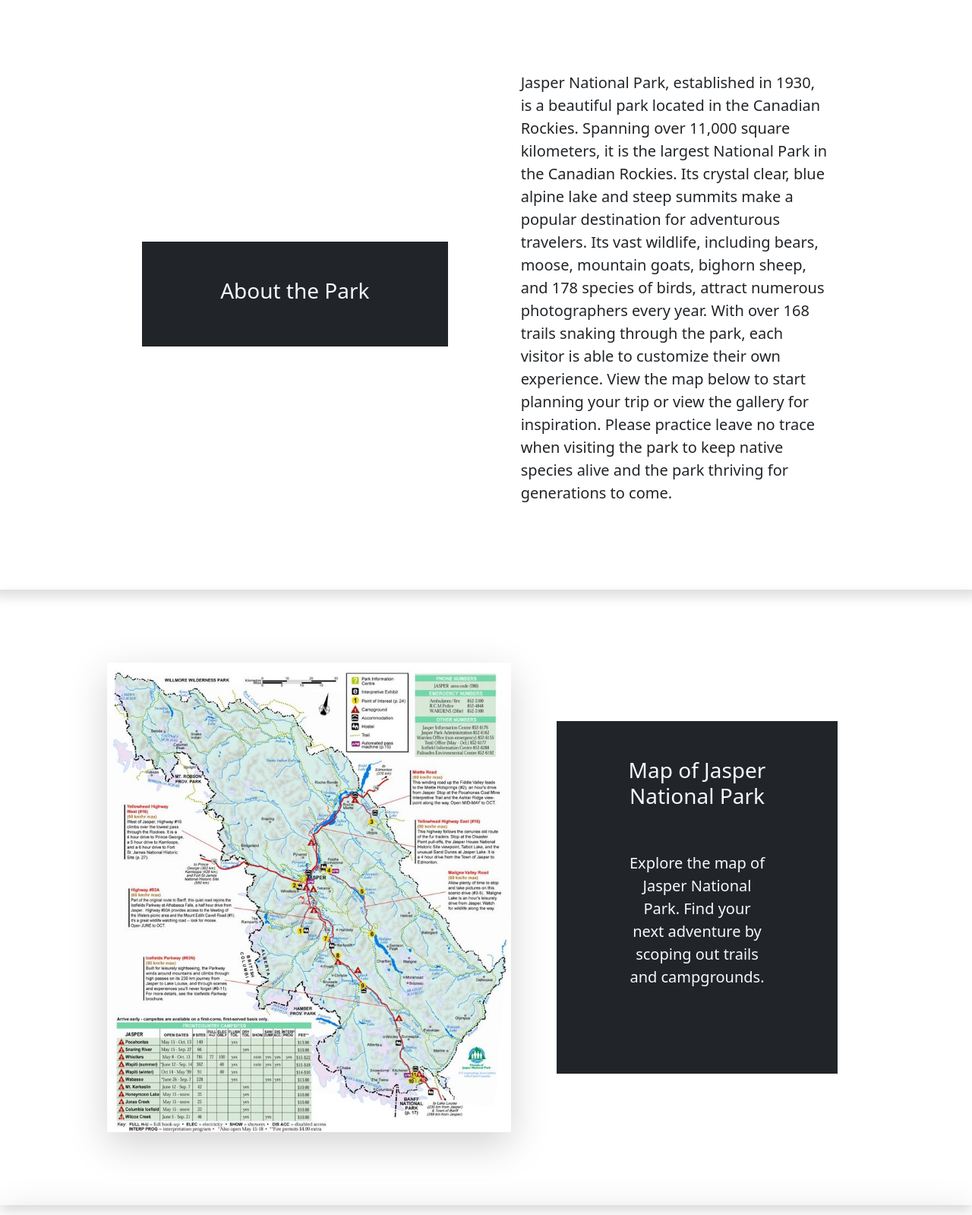
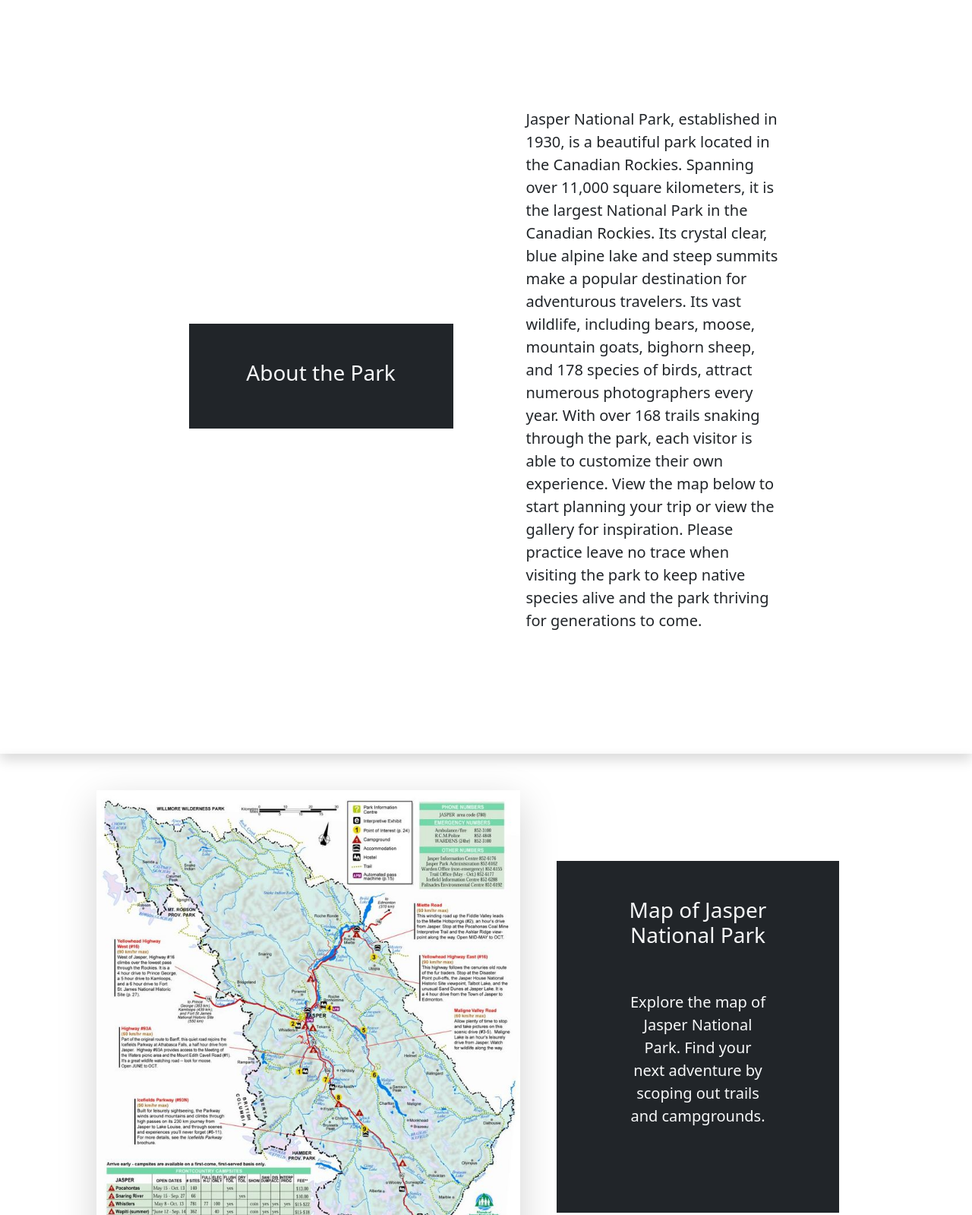
Before and after one commit to MarlisaRebaum/park-website, a plain HTML site: page index.html in a window 1280 px wide. Shown: the part 944-2543 px from the top of the page at 76% size. Drawn offline with nearby package versions, Linux system fonts and the light colour scheme.

Commit message:
first commit

```diff
--- a/index.html
+++ b/index.html
@@ -53,8 +53,8 @@
     </section>
 
     <!-- About Panel -->
-    <section id="about">
-        <div class="row p-5 d-flex align-items-center justify-content-center shadow">
+    <section id="about" class="shadow p-5">
+        <div class="container p-5 d-flex align-items-center justify-content-center">
             <div class="col-lg-4 col-md-4 col-sm-2 p-5 m-5 bg-dark text-light text-center">
                 <h3>About the Park</h3>
             </div>
@@ -80,8 +80,8 @@
 
     <!-- Map Panel-->
     <section id="location" class="p-5 text-center shadow">
-        <div class="row p-5 d-flex align-items-center justify-content-center">
-            <div class="col-lg-6 col-md-4 align-items-center">
+        <div class="container d-flex align-items-center justify-content-center">
+            <div class="img-fluid col-lg-6 col-md-4 col-sm-2 align-items-center">
                 <img src="static/images/map.jpg" alt="Detailed map of Jasper National Park highlighting its most visited landmarks" class="img-fluid shadow-lg p-0">
             </div>
             <div class="col-lg-4 col-md-4 col-sm-2 p-5 m-5 bg-dark text-light text-center">
```
